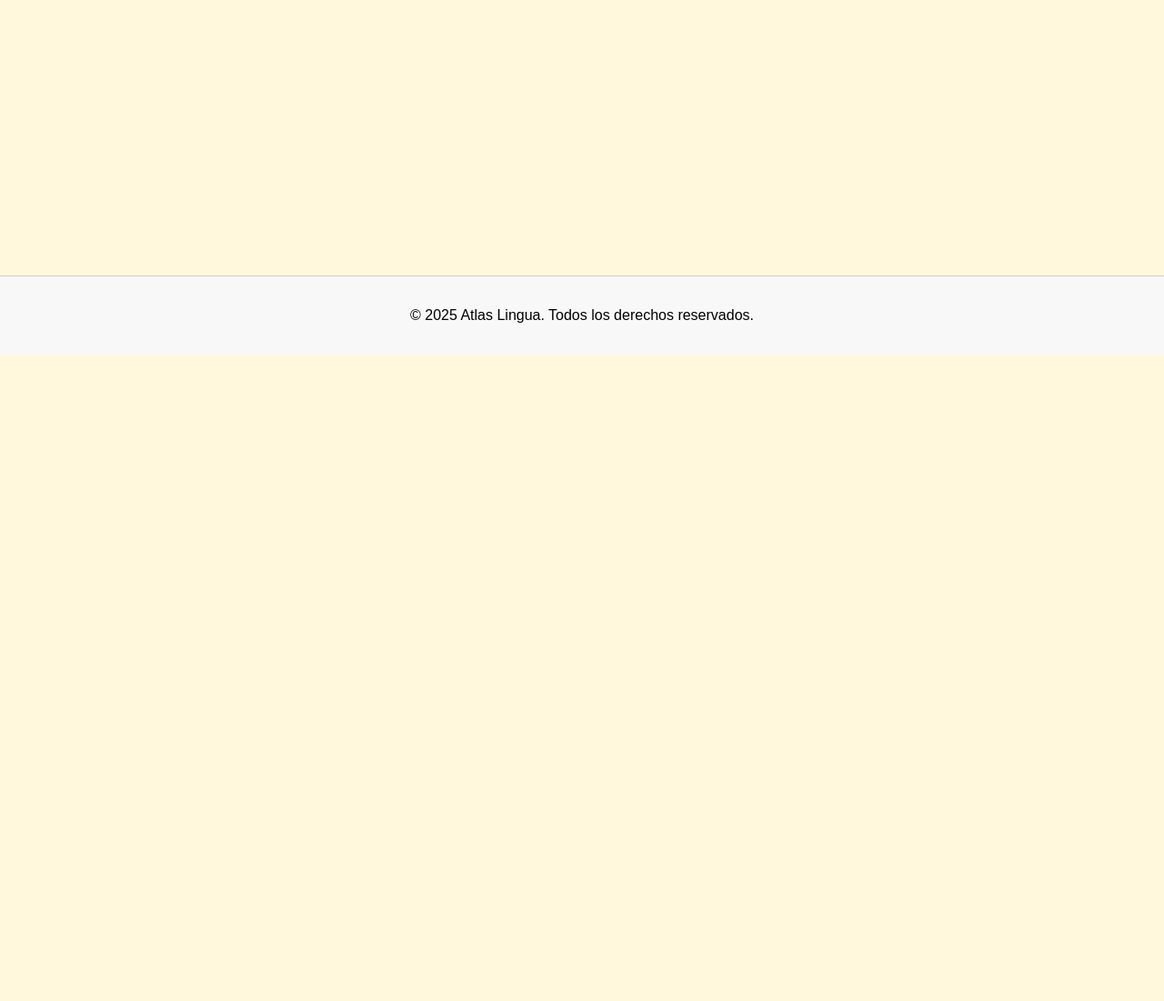
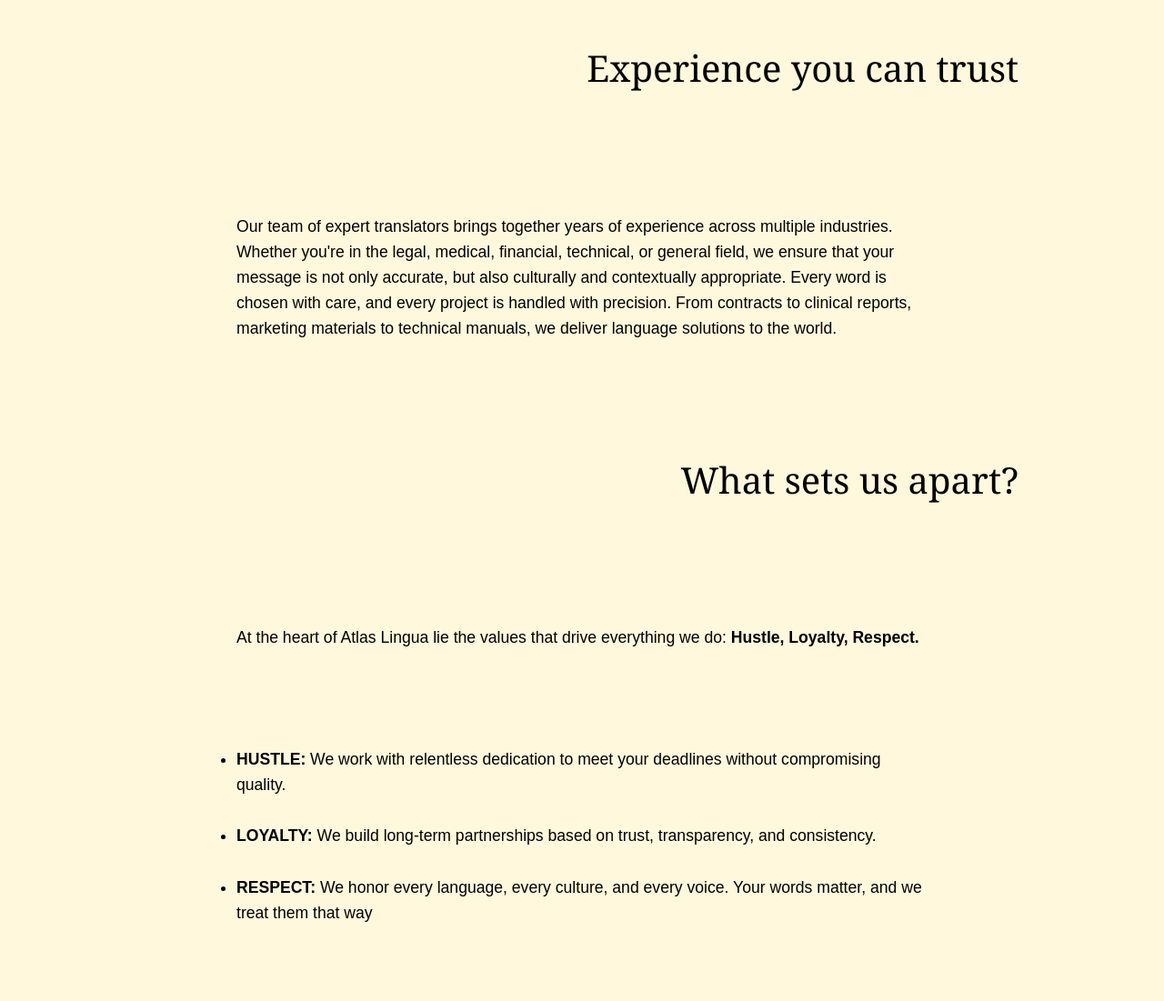
Before and after one commit to Nether-Ruby/atlas-lingua, a plain HTML site: page paginas/index.html in a window 1280 px wide. Shown: the part 907-2008 px from the top of the page at 91% size. Before the commit the page ends 1297 px from the top, so only its background shows below. Drawn offline with Linux system fonts and the light colour scheme.

Commit message:
segundo intento

```diff
--- a/estilos/estilos.css
+++ b/estilos/estilos.css
@@ -62,6 +62,30 @@
     line-height: 1.6;
   }
 
+  .experience-grid {
+    max-width: 800px;
+    margin: 40px auto;
+    padding: 0 20px;
+    font-size: 1.1rem;
+    line-height: 1.6;
+  }
+
+  .why-us {
+    max-width: 800px;
+    margin: 40px auto;
+    padding: 0 20px;
+    font-size: 1.1rem;
+    line-height: 1.6;
+  }
+
+  .values {
+    max-width: 800px;
+    margin: 40px auto;
+    padding: 0 20px;
+    font-size: 1.1rem;
+    line-height: 1.6;
+  }
+
   .marquee {
     font-family: Georgia, 'Times New Roman', Times, serif;
     font-size: 40px;
--- a/paginas/index.html
+++ b/paginas/index.html
@@ -31,6 +31,27 @@
     <p class="indexp-grid">We welcome you to our agency, welcome to "Atlas Lingua". We are a professional translation agency dedicated to breaking down language barriers and connecting people across cultures. Our team of expert translators is committed to delivering accurate and culturally appropriate translations in a wide range of fields. Whether you need legal, medical, financial, technical, or general translations, Atlas Lingua is here to help you communicate with the world.</p><br>
   </section>
 
+  <section id="marquee">
+    <marquee behavior="ALTERNATE" direction="left" scrollamount="14" class="marquee">Experience you can trust</marquee>
+  </section>
+
+  <section id="experience">
+    <p class="experience-grid">Our team of expert translators brings together years of experience across multiple industries. Whether you're in the legal, medical, financial, technical, or general field, we ensure that your message is not only accurate, but also culturally and contextually appropriate. Every word is chosen with care, and every project is handled with precision. From contracts to clinical reports, marketing materials to technical manuals, we deliver language solutions to the world.</p>
+  </section>
+
+  <section id="marquee">
+    <marquee behavior="ALTERNATE" direction="left" scrollamount="14" class="marquee">What sets us apart?</marquee>
+  </section>
+
+  <section id="why-us">
+    <p class="why-us">At the heart of Atlas Lingua lie the values that drive everything we do: <strong>Hustle, Loyalty, Respect.</strong></p><br>
+    <ul class="values">
+      <li><strong>HUSTLE:</strong> We work with relentless dedication to meet your deadlines without compromising quality.</li><br>
+      <li><strong>LOYALTY:</strong> We build long-term partnerships based on trust, transparency, and consistency.</li><br>
+      <li><strong>RESPECT:</strong> We honor every language, every culture, and every voice. Your words matter, and we treat them that way</li>
+    </ul>
+  </section>
+
   <footer>
           <p>&copy; 2025 Atlas Lingua. Todos los derechos reservados.</p>
   </footer>
```
Also changed, not shown: paginas/about-us.html (+4 -2 lines), paginas/contact-us.html (+2 -1 lines), paginas/mission.html (+4 -3 lines), paginas/our-team.html (+5 -5 lines). Lines whose indentation alone changed are shown as unchanged.
